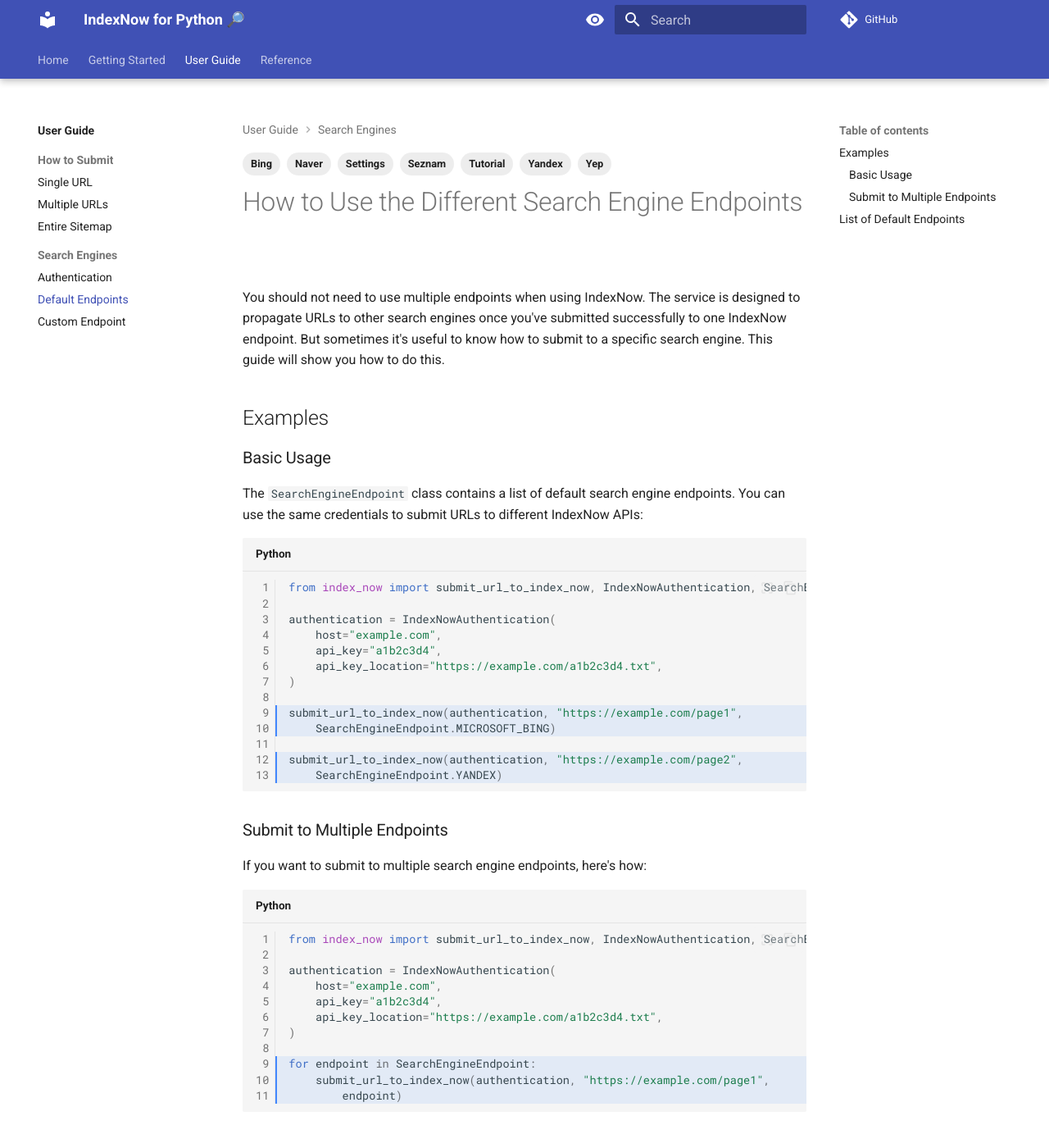
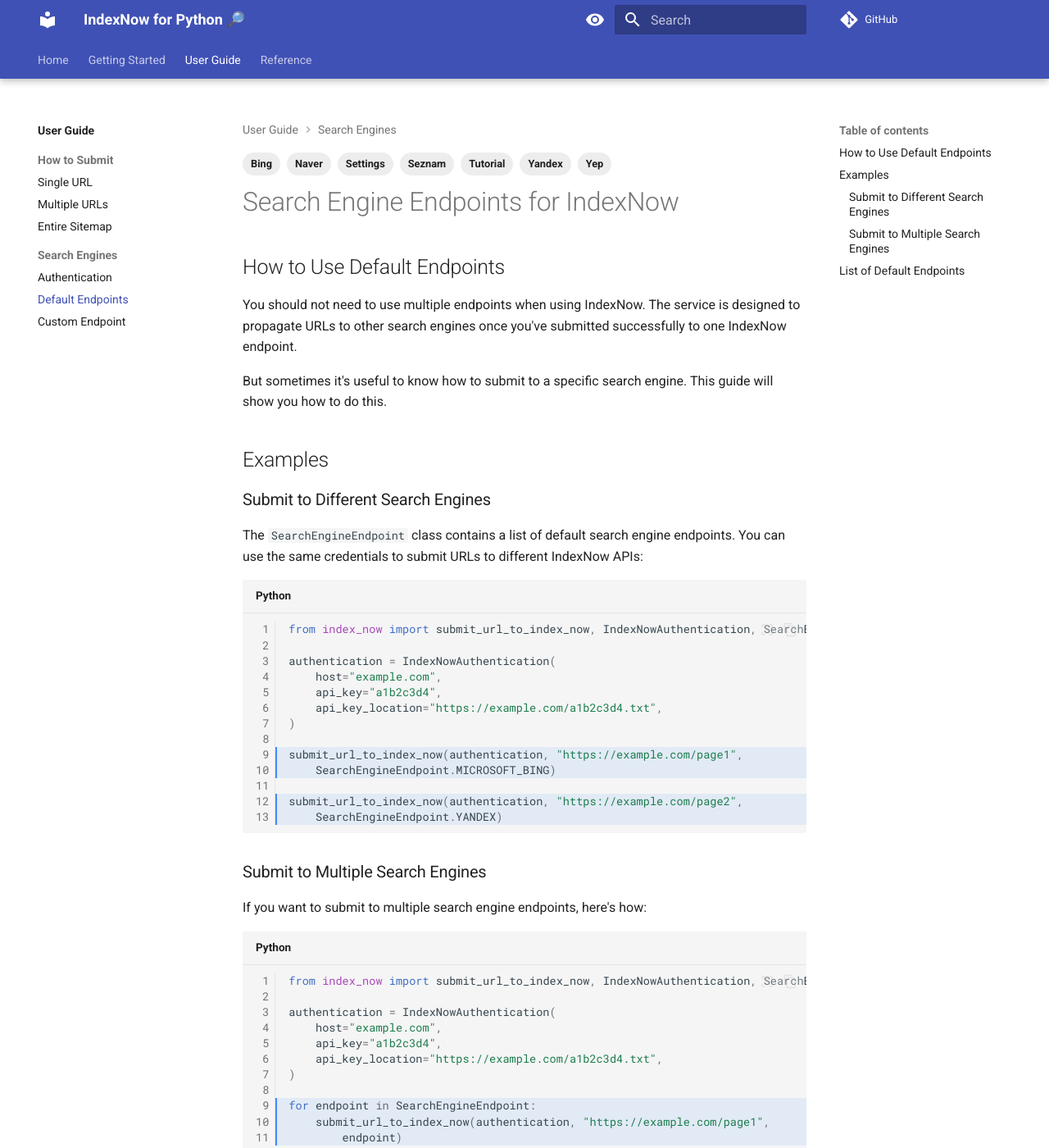
Before and after one commit to jakob-bagterp/index-now-for-python, an MkDocs documentation site: the page built from docs/user-guide/search-engines/default-endpoints.md, in a window 1280 px wide and 1400 px high. Shown: the whole window at 82% size. Built offline with MkDocs 1.6.1 and Material for MkDocs 9.7.7, drawn with Linux system fonts in a browser that asks for light colours; comment, search, counter and statistics services are not loaded; the version menu is left out; some of the changed text lies outside the part shown.

Commit message:
Added various updates and edits.

````diff
--- a/docs/user-guide/search-engines/default-endpoints.md
+++ b/docs/user-guide/search-engines/default-endpoints.md
@@ -11,11 +11,14 @@
     - Yep
 ---
 
-# How to Use the Different Search Engine Endpoints
-You should not need to use multiple endpoints when using IndexNow. The service is designed to propagate URLs to other search engines once you've submitted successfully to one IndexNow endpoint. But sometimes it's useful to know how to submit to a specific search engine. This guide will show you how to do this.
+# Search Engine Endpoints for IndexNow
+## How to Use Default Endpoints
+You should not need to use multiple endpoints when using IndexNow. The service is designed to propagate URLs to other search engines once you've submitted successfully to one IndexNow endpoint.
+
+But sometimes it's useful to know how to submit to a specific search engine. This guide will show you how to do this.
 
 ## Examples
-### Basic Usage
+### Submit to Different Search Engines
 The `SearchEngineEndpoint` class contains a list of default search engine endpoints. You can use the same credentials to submit URLs to different IndexNow APIs:
 
 ```python linenums="1" hl_lines="9-10 12-13"
@@ -34,7 +37,7 @@
     SearchEngineEndpoint.YANDEX)
 ```
 
-### Submit to Multiple Endpoints
+### Submit to Multiple Search Engines
 If you want to submit to multiple search engine endpoints, here's how:
 
 ```python linenums="1" hl_lines="9-11"
@@ -51,8 +54,11 @@
         endpoint)
 ```
 
+!!! warning
+    Submitting the samel URLs to multiple endpoints is not recommended. The IndexNow service is designed to propagate URLs to other search engines once you've submitted successfully to one IndexNow endpoint.
+
 ## List of Default Endpoints
-The following endpoints are provided by default with the IndexNow for Python package. If you can't find the endpoint you are looking for, you can also use a [custom endpoint] (custom-endpoint.md).
+The following endpoints are provided by default with the IndexNow for Python package:
 
 | Endpoint Enum                         | Name                                           | Endpoint URL                                                                         |
 | ------------------------------------- | ---------------------------------------------- | ------------------------------------------------------------------------------------ |
@@ -63,6 +69,8 @@
 | `SearchEngineEndpoint.YANDEX`         | [Yandex](https://yandex.com)                   | [https://yandex.com/indexnow](https://yandex.com/indexnow)                           |
 | `SearchEngineEndpoint.YEP`            | [Yep](https://yep.com)                         | [https://indexnow.yep.com/indexnow](https://indexnow.yep.com/indexnow)               |
 
+If you can't find the endpoint you are looking for, you can also use a [custom endpoint](custom-endpoint.md).
+
 !!! tip
     The IndexNow organisation maintains a list of currently available search engines that support the IndexNow API. Find it here:
 
````
Also changed, not shown: README.md (+1 -1 lines), docs/getting-started/index.md (+4 -3 lines), docs/index.md (+4 -4 lines), docs/user-guide/search-engines/authentication.md (+3 -3 lines), docs/user-guide/search-engines/custom-endpoint.md (+3 -1 lines), 2 other files.
